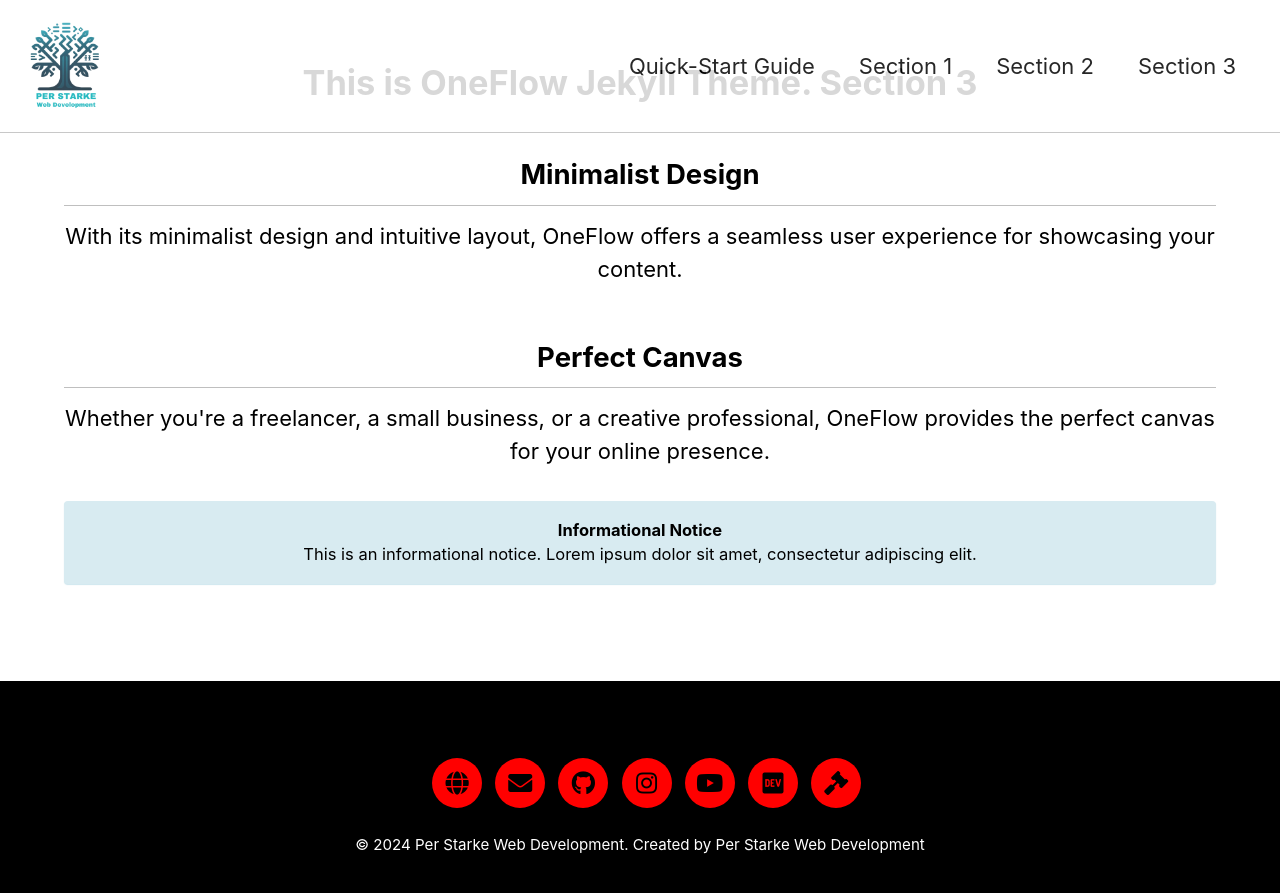
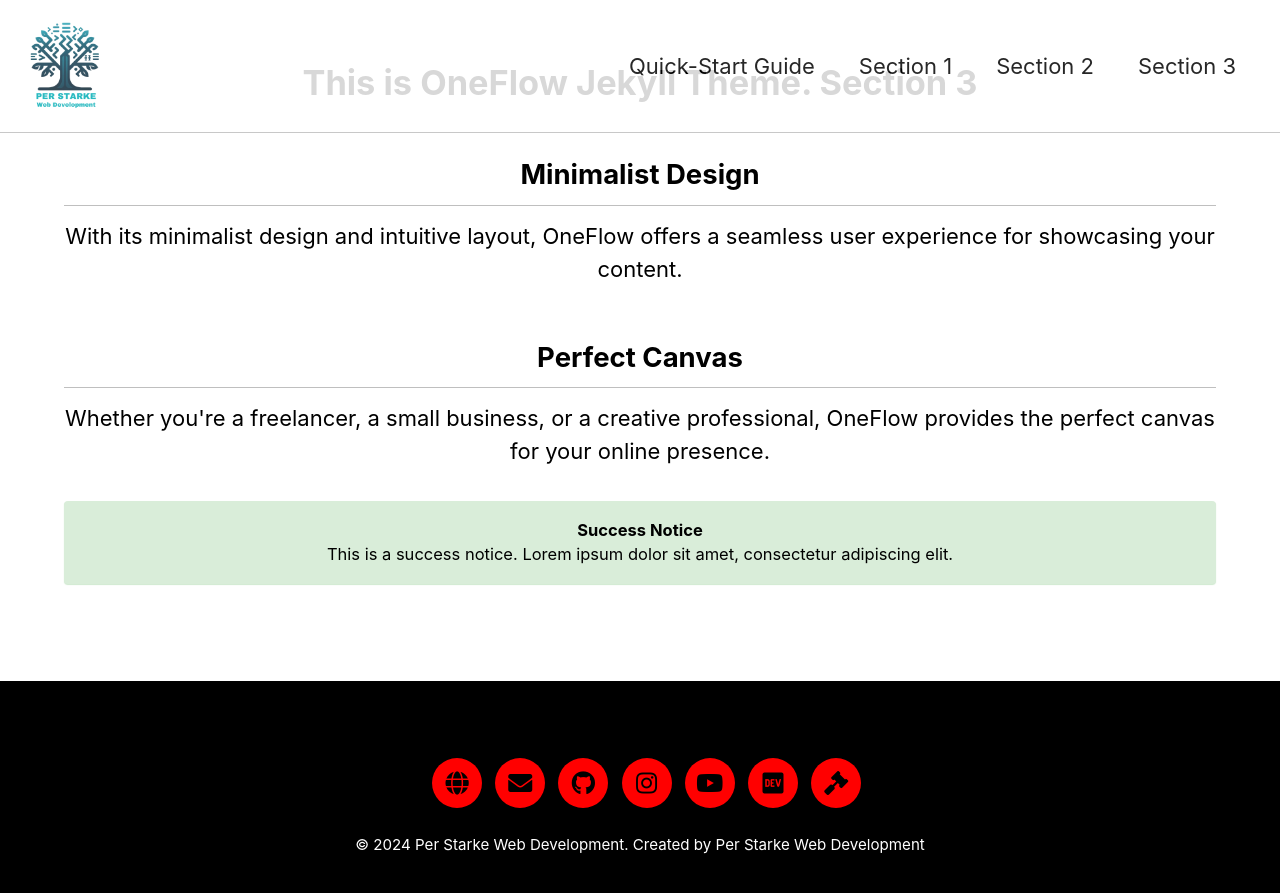
Before and after one commit to perstarke-webdev/oneflow-jekyll-theme, a Jekyll site: the page built from _pages/index.html, in a window 1280 px wide and 900 px high, scrolled down 3487 px. Shown: the top 893 px of the window. Built offline with Jekyll 4.4.1, drawn with Linux system fonts in a browser that asks for light colours; cached includes are drawn as plain includes; some of the changed text lies outside the part shown.

Commit message:
try different notices
close #7

```diff
--- a/_pages/index.html
+++ b/_pages/index.html
@@ -70,9 +70,9 @@ round-images:
 <p>Whether you're a freelancer, a small business, or a creative professional, OneFlow provides the perfect canvas for your online presence.</p>
 
 
-<div class="notice notice--info my-info-notice">
-    <h4>Informational Notice</h4>
-    <p>This is an informational notice. Lorem ipsum dolor sit amet, consectetur adipiscing elit.</p>
+<div class="notice">
+    <h4>Notice</h4>
+    <p>This is a notice. Lorem ipsum dolor sit amet, consectetur adipiscing elit.</p>
 </div>
 
 
@@ -103,7 +103,7 @@ round-images:
 <h2>Perfect Canvas</h2>
 <p>Whether you're a freelancer, a small business, or a creative professional, OneFlow provides the perfect canvas for your online presence.</p>
 
-<div class="notice notice--info my-info-notice">
+<div class="notice--info">
     <h4>Informational Notice</h4>
     <p>This is an informational notice. Lorem ipsum dolor sit amet, consectetur adipiscing elit.</p>
 </div>
@@ -137,9 +137,9 @@ round-images:
 <h2>Perfect Canvas</h2>
 <p>Whether you're a freelancer, a small business, or a creative professional, OneFlow provides the perfect canvas for your online presence.</p>
 
-<div class="notice notice--info my-info-notice">
-    <h4>Informational Notice</h4>
-    <p>This is an informational notice. Lorem ipsum dolor sit amet, consectetur adipiscing elit.</p>
+<div class="notice--success">
+    <h4>Success Notice</h4>
+    <p>This is a success notice. Lorem ipsum dolor sit amet, consectetur adipiscing elit.</p>
 </div>
 
 </section>
```
